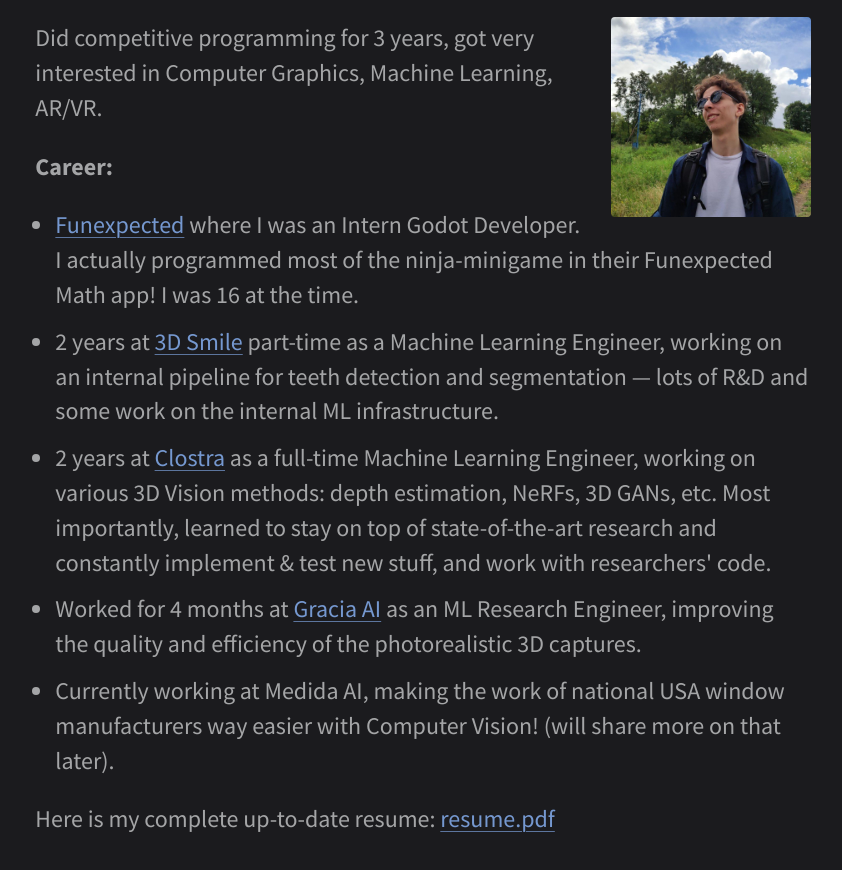
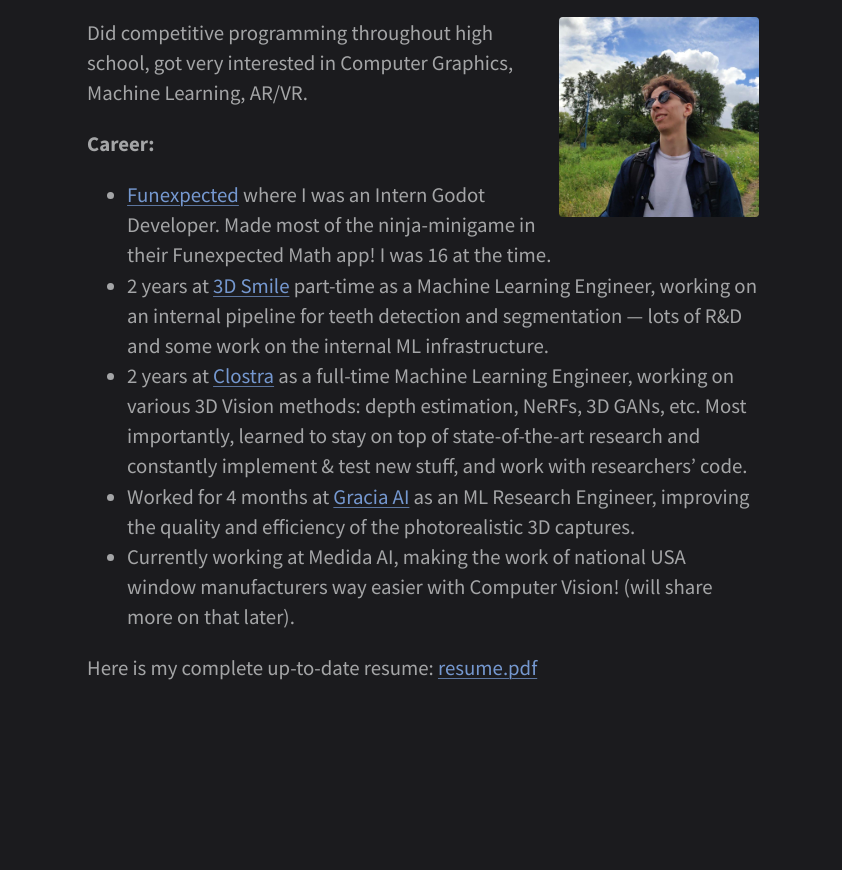
Before and after one commit to Xallt/blog-new, an Astro site: page /about in a window 1280 px wide. Shown: the part 116-986 px from the top of the page, without its empty margins (217-1059 px from the left). After the commit the page ends 868 px from the top, so only its background shows below. Built offline with nearby package versions, Linux system fonts and the light colour scheme; Astro itself is replaced by a stand-in of ours.

Commit message:
Refactor about

```diff
--- /dev/null
+++ b/src/content/about.md
@@ -0,0 +1,14 @@
+---
+---
+
+Did competitive programming throughout high school, got very interested in Computer Graphics, Machine Learning, AR/VR.
+
+**Career:**
+
+- [Funexpected](https://funexpectedapps.com/) where I was an Intern Godot Developer. Made most of the ninja-minigame in their Funexpected Math app! I was 16 at the time.
+- 2 years at [3D Smile](https://3d-smile.ru/) part-time as a Machine Learning Engineer, working on an internal pipeline for teeth detection and segmentation — lots of R&D and some work on the internal ML infrastructure.
+- 2 years at [Clostra](https://clostra.com/) as a full-time Machine Learning Engineer, working on various 3D Vision methods: depth estimation, NeRFs, 3D GANs, etc. Most importantly, learned to stay on top of state-of-the-art research and constantly implement & test new stuff, and work with researchers' code.
+- Worked for 4 months at [Gracia AI](https://www.gracia.ai/) as an ML Research Engineer, improving the quality and efficiency of the photorealistic 3D captures.
+- Currently working at Medida AI, making the work of national USA window manufacturers way easier with Computer Vision! (will share more on that later).
+
+Here is my complete up-to-date resume: [resume.pdf](/assets/pdf/resume.pdf)
--- a/src/pages/about/index.astro
+++ b/src/pages/about/index.astro
@@ -1,11 +1,12 @@
 ---
 import { Image } from "astro:assets";
+import mePhoto from "../../assets/img/me.jpg";
 import Nav from "../../components/Nav.astro";
-import mePhoto from "../../assets/img/me.jpg";
+import * as aboutContent from "../../content/about.md";
+import { navItems } from "../../data/home";
 import BaseLayout from "../../layouts/BaseLayout.astro";
-import { navItems } from "../../data/home";
 
-const resumeHref = `/assets/pdf/resume.pdf?v=${Math.floor(Date.now() / 1000)}`;
+const { Content } = aboutContent;
 ---
 
 <BaseLayout title="Dmitry Shabat — About">
@@ -22,52 +23,14 @@ const resumeHref = `/assets/pdf/resume.pdf?v=${Math.floor(Date.now() / 1000)}`;
 				width={200}
 				loading="eager"
 			/>
-			<p>
-				Did competitive programming for 3 years, got very interested in
-				Computer Graphics, Machine Learning, AR/VR.
-			</p>
-			<p><strong>Career:</strong></p>
-			<ul>
-				<li>
-					<a href="https://funexpectedapps.com/">Funexpected</a> where I was
-					an Intern Godot Developer. I actually programmed most of the
-					ninja-minigame in their Funexpected Math app! I was 16 at the time.
-				</li>
-				<li>
-					2 years at <a href="https://3d-smile.ru/">3D Smile</a> part-time as a
-					Machine Learning Engineer, working on an internal pipeline for teeth
-					detection and segmentation — lots of R&amp;D and some work on the
-					internal ML infrastructure.
-				</li>
-				<li>
-					2 years at <a href="https://clostra.com/">Clostra</a> as a full-time
-					Machine Learning Engineer, working on various 3D Vision methods: depth
-					estimation, NeRFs, 3D GANs, etc. Most importantly, learned to stay on
-					top of state-of-the-art research and constantly implement &amp; test
-					new stuff, and work with researchers' code.
-				</li>
-				<li>
-					Worked for 4 months at <a href="https://www.gracia.ai/">Gracia AI</a> as
-					an ML Research Engineer, improving the quality and efficiency of the
-					photorealistic 3D captures.
-				</li>
-				<li>
-					Currently working at Medida AI, making the work of national USA window
-					manufacturers way easier with Computer Vision! (will share more on
-					that later).
-				</li>
-			</ul>
-			<p>
-				Here is my complete up-to-date resume:
-				<a href={resumeHref}>resume.pdf</a>
-			</p>
+			<Content />
 		</article>
 	</div>
 </BaseLayout>
 
 <style>
 	.post-content {
-		font-size: 1.5rem;
+		font-size: 1.3rem;
 		font-weight: 400;
 	}
 
```
Also changed, not shown: src/content.config.ts (+6 -1 lines).
